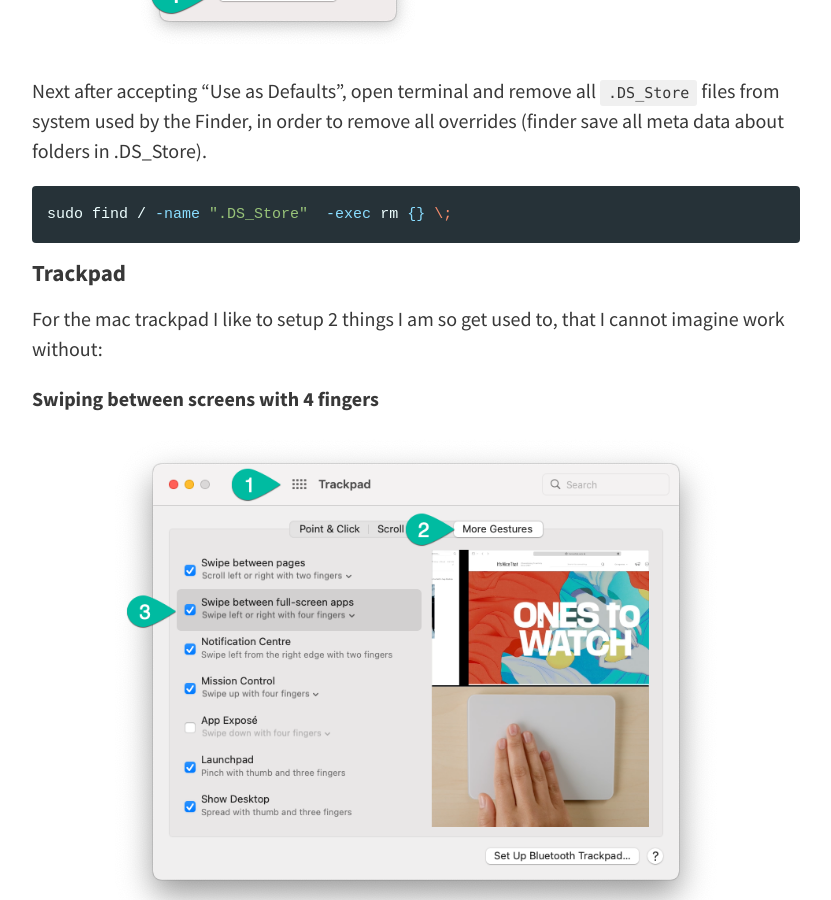
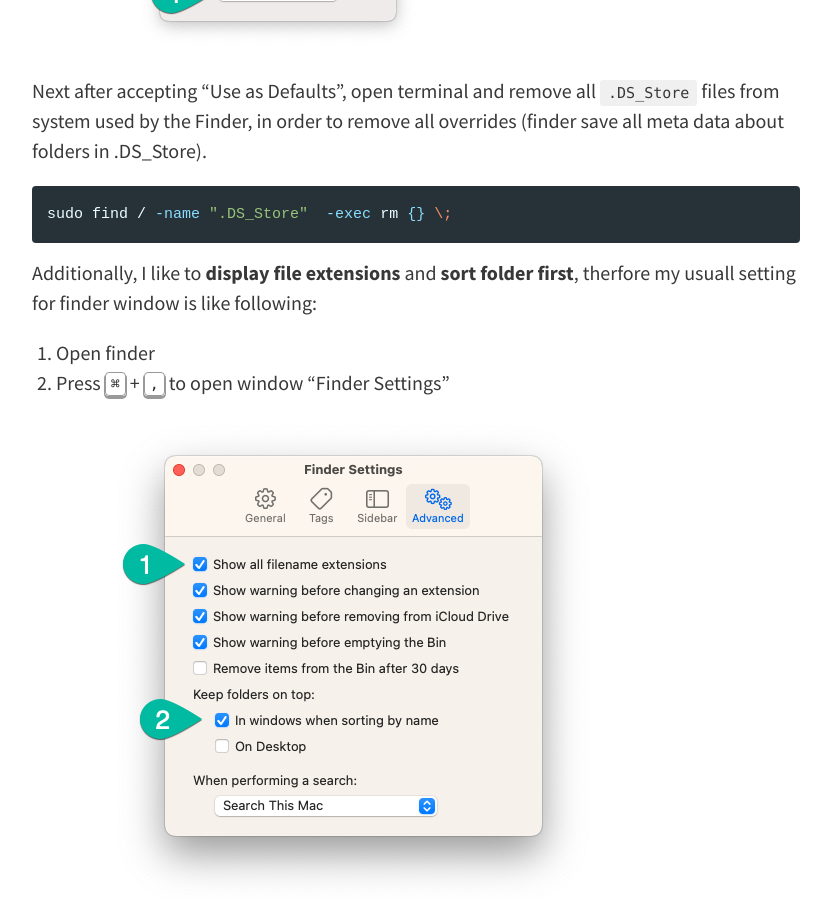
Before and after one commit to egel/egel.github.io, a Jekyll site: the page built from _posts/2023-03-01-setup-new-macbook-m1.md, in a window 1280 px wide and 900 px high, scrolled down 13535 px. Shown: the whole window, without its empty margins (224-1055 px from the left). Built offline with Jekyll 4.4.1, drawn with Linux system fonts in a browser that asks for light colours; nearby versions of some CDN libraries; comment, search, counter and statistics services are not loaded.

Commit message:
Update setup MacBook article with additional finder settings

````diff
--- a/_posts/2023-03-01-setup-new-macbook-m1.md
+++ b/_posts/2023-03-01-setup-new-macbook-m1.md
@@ -384,13 +384,20 @@ Setup list view as a default view for all folders.
 1. Open harddrive view (usually it's called "Macintosh HD")
 1. Press <kbd>⌘</kbd> + <kbd>j</kbd>
 
-![Finder settings][img-finder-settings]
+![Finder harddrive settings][img-finder-harddrive-settings]
 
 Next after accepting "Use as Defaults", open terminal and remove all `.DS_Store` files from system used by the Finder, in order to remove all overrides (finder save all meta data about folders in .DS_Store).
 
 ```bash
 sudo find / -name ".DS_Store"  -exec rm {} \;
 ```
+
+Additionally, I like to **display file extensions** and **sort folder first**, therfore my usuall setting for finder window is like following:
+
+1. Open finder
+1. Press <kbd>⌘</kbd> + <kbd>,</kbd> to open window "Finder Settings"
+
+![Finder settings][img-finder-settings]
 
 #### Trackpad
 
@@ -497,6 +504,7 @@ softwareupdate --install-rosetta
 [img-preferences-displays]: {{ site.baseurl }}/assets/posts/setup-macbook-m1/preferences-displays.png
 [img-preferences-accessibility-pointer-control]: {{ site.baseurl }}/assets/posts/setup-macbook-m1/preferences-accessibility-pointer-control.png
 [img-preferences-trackpad-swipe-screens]: {{ site.baseurl }}/assets/posts/setup-macbook-m1/preferences-trackpad-swipe-screens.png
+[img-finder-harddrive-settings]: {{ site.baseurl }}/assets/posts/setup-macbook-m1/finder-harddrive-settings.png
 [img-finder-settings]: {{ site.baseurl }}/assets/posts/setup-macbook-m1/finder-settings.png
 [img-terminal-default-shell]: {{ site.baseurl }}/assets/posts/setup-macbook-m1/terminal-default-shell.png
 [img-iterm2-tmux]: {{ site.baseurl }}/assets/posts/setup-macbook-m1/iterm2-tmux.png
````
Also changed, not shown: assets/posts/setup-macbook-m1/finder-harddrive-settings.png (added), assets/posts/setup-macbook-m1/finder-settings.png.
